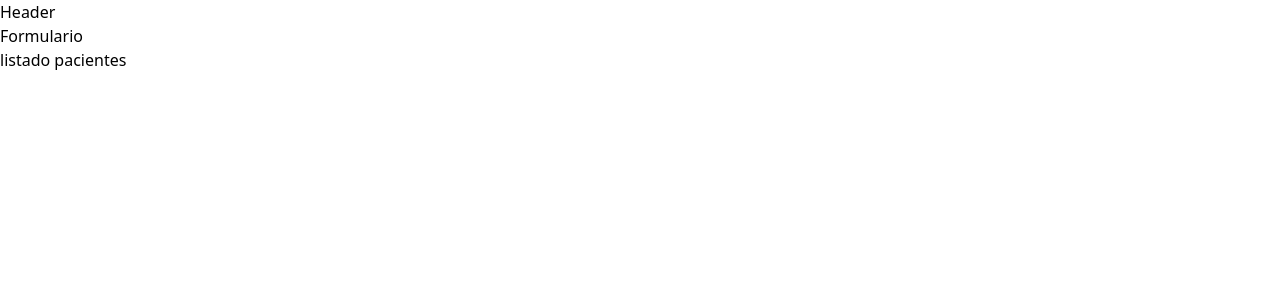
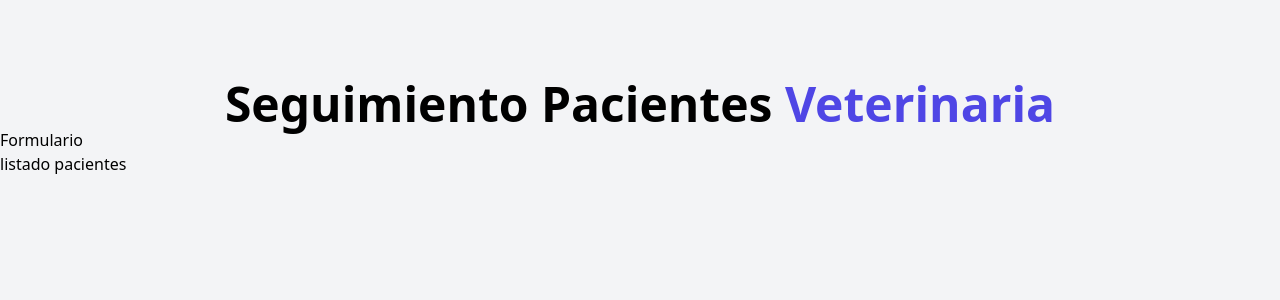
Before and after one commit to JordiTrassi/Vet-Patient-Manager, a React (Vite) app: page / in a window 1280 px wide. Shown: the top 300 px of the page. Built offline with nearby package versions, Linux system fonts and the light colour scheme.

Commit message:
Added Header Tailwind styles

```diff
--- a/index.html
+++ b/index.html
@@ -10,7 +10,7 @@
     <meta name="viewport" content="width=device-width, initial-scale=1.0" />
     <title>Patient Manager with Vite & Tailwind CSS</title>
   </head>
-  <body>
+  <body class="bg-gray-100 h-screen">
     <div id="root"></div>
     <script type="module" src="/src/main.jsx"></script>
   </body>
--- a/src/App.jsx
+++ b/src/App.jsx
@@ -5,11 +5,11 @@
 
 
   return (
-    <>
+    <div className='container mx-auto mt-20'>
       <Header />
       <Formulario />
       <ListadoPacientes />
-    </>
+    </div>
   )
 }
 
--- a/src/components/Header.jsx
+++ b/src/components/Header.jsx
@@ -1,5 +1,9 @@
 export const Header = () => {
     return (
-        <h1>Header</h1>
+
+        <h1 className="font-black text-5xl text-center md:w-2/3 mx-auto">
+            Seguimiento Pacientes {''}
+            <span className="text-indigo-600">Veterinaria</span>
+        </h1>
     )
 }
```
